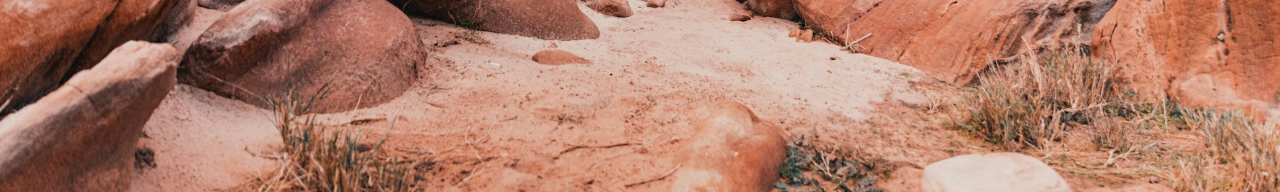
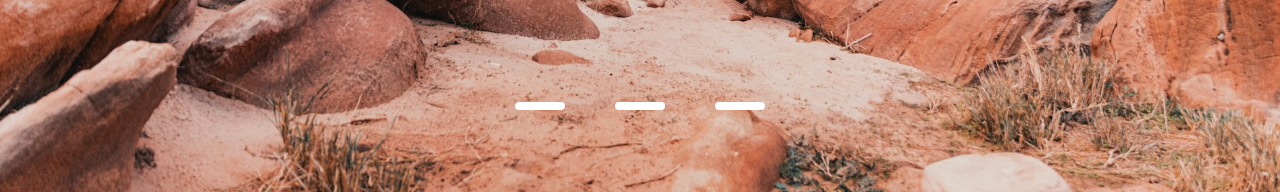
Before and after one commit to Muqorrobin22/Carousel-with-react-and-scss, a React (Vite) app: page / in a window 1280 px wide. Shown: the part 562-754 px from the top of the page. Built offline with nearby package versions, Linux system fonts and the light colour scheme.

Commit message:
adjust and show the navigation that have been created and adjust it accordingly

```diff
--- a/src/components/CarouselInner.module.scss
+++ b/src/components/CarouselInner.module.scss
@@ -11,9 +11,22 @@
 
   &__navigation {
     position: absolute;
-    bottom: 20%;
-    left: 505;
+    bottom: 12%;
+    left: 50%;
     transform: translateX(-50%);
+    z-index: 10; // this is important
+    display: flex;
+    justify-content: space-between;
+    width: 250px;
+    padding: 2em;
+
+    .nav_item {
+      width: 50px;
+      height: 8px;
+      background-color: white;
+      border-radius: 20px;
+      cursor: pointer;
+    }
   }
   // --------------- End of Navigation -------------------//
 
```
